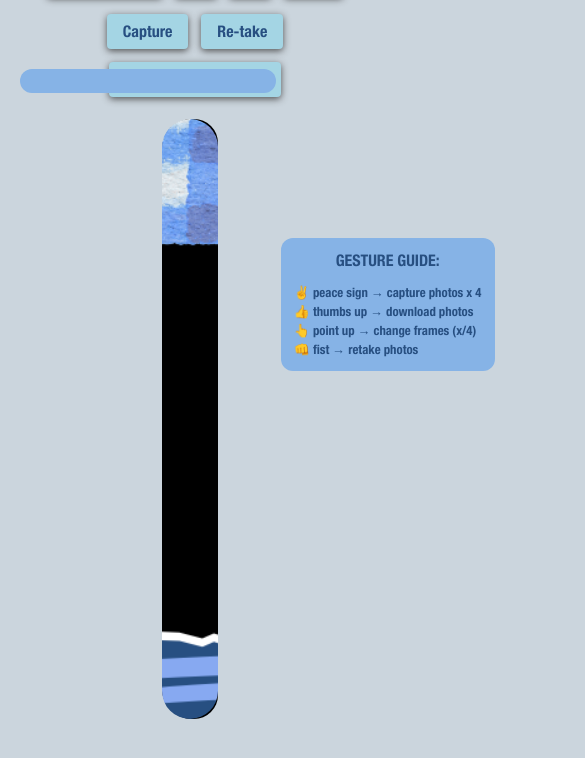
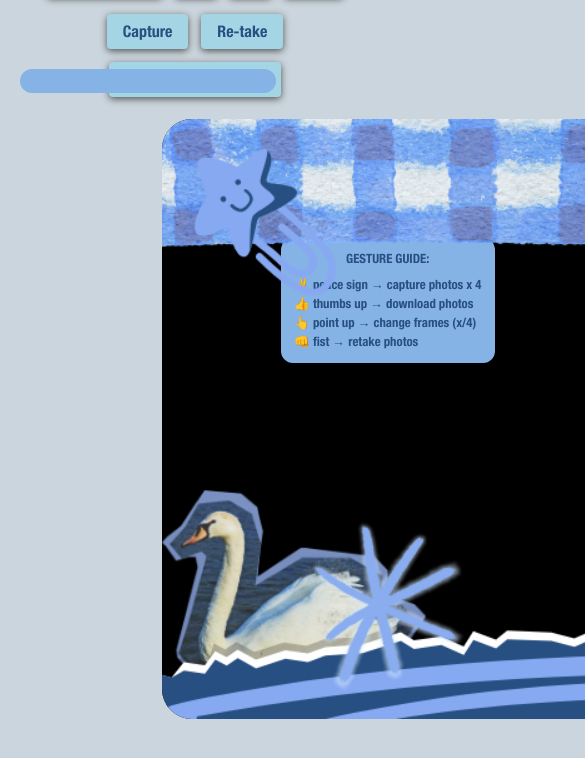
Before and after one commit to alyn-istic-archives/accessibility-project, a plain HTML site: page navigation.html in a window 390 px wide. Shown: the part 100-858 px from the top of the page, 585 px wide, since content can reach past the window. Drawn offline with Linux system fonts and the light colour scheme.

Commit message:
still modding mobile
yay

```diff
--- a/camera.css
+++ b/camera.css
@@ -290,10 +290,9 @@ button{
     .camera-wrapper {
         grid-area: camera;
         position: relative;
-        width: 100%;
+        width: 800px;
         aspect-ratio: 4 / 3;
-        border-radius: 24px;
-        overflow: hidden;
+
     }
 
     .camera-wrapper video,
@@ -302,10 +301,10 @@ button{
         position: absolute;
         top: 0;
         left: 0;
-        width: 100%;
-        height: 100%;
-        object-fit: cover;
+        width: 800px;
+        height: 600px;
     }
+
 
     #video-preview {
         background: #000;
@@ -320,6 +319,7 @@ button{
     .frame {
         pointer-events: none;
         z-index: 900;
+        object-fit: cover;
     }
 
     /* ── Photo strip (left) ───────────────────────────────────────── */
@@ -335,20 +335,9 @@ button{
         border-radius: 12px;
         overflow-y: auto;
         max-height: 530px;
-        min-height: 0;
-        /* invisible but holds grid space — no blue ghost box */
-        visibility: hidden;
+
     }
 
-    #photobooth-output:not(:empty) {
-        visibility: visible;
-    }
-
-    #photobooth-output img {
-        width: 136px;
-        border-radius: 6px;
-        display: block;
-    }
 
     /* ── Gesture guide (right) ────────────────────────────────────── */
 
@@ -365,11 +354,6 @@ button{
         line-height: 1.5;
     }
 
-    #legend span {
-        font-weight: 700;
-        font-size: 1rem;
-        margin-bottom: 0.2rem;
-    }
 
     /* ── Countdown overlay ────────────────────────────────────────── */
 
```
